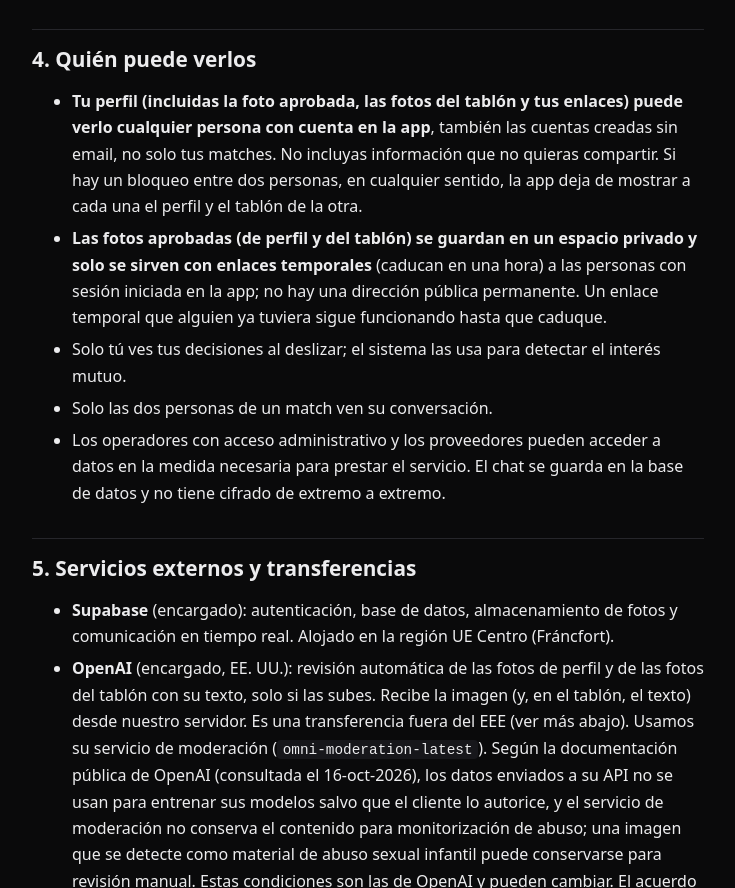
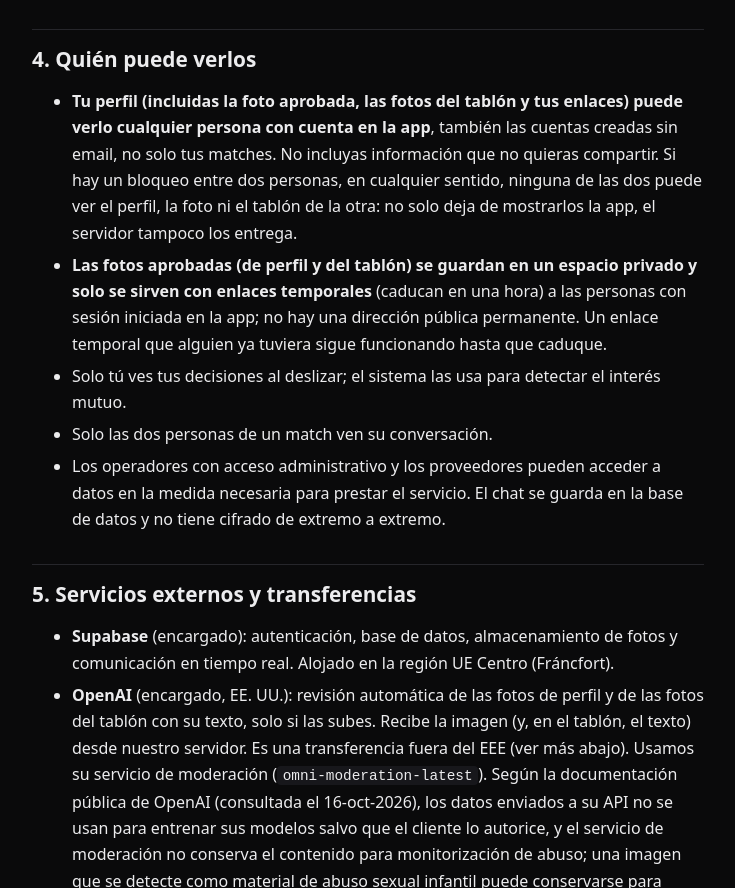
Before and after one commit to thejowe/cofounder-web, a plain HTML site: page privacidad/index.html in a window 1280 px wide. Shown: the part 2769-3657 px from the top of the page, without its empty margins (272-1007 px from the left). Drawn offline with Linux system fonts and the light colour scheme.

Commit message:
privacidad: un bloqueo impide ver el perfil, la foto y el tablón también en servidor
Co-Authored-By: Claude Opus 5.5 <noreply@anthropic.com>

```diff
--- a/privacidad/index.html
+++ b/privacidad/index.html
@@ -43,7 +43,7 @@
 </ul>
 <h2>4. Quién puede verlos</h2>
 <ul>
-<li><strong>Tu perfil (incluidas la foto aprobada, las fotos del tablón y tus enlaces) puede verlo cualquier persona con cuenta en la app</strong>, también las cuentas creadas sin email, no solo tus matches. No incluyas información que no quieras compartir. Si hay un bloqueo entre dos personas, en cualquier sentido, la app deja de mostrar a cada una el perfil y el tablón de la otra.</li>
+<li><strong>Tu perfil (incluidas la foto aprobada, las fotos del tablón y tus enlaces) puede verlo cualquier persona con cuenta en la app</strong>, también las cuentas creadas sin email, no solo tus matches. No incluyas información que no quieras compartir. Si hay un bloqueo entre dos personas, en cualquier sentido, ninguna de las dos puede ver el perfil, la foto ni el tablón de la otra: no solo deja de mostrarlos la app, el servidor tampoco los entrega.</li>
 <li><strong>Las fotos aprobadas (de perfil y del tablón) se guardan en un espacio privado y solo se sirven con enlaces temporales</strong> (caducan en una hora) a las personas con sesión iniciada en la app; no hay una dirección pública permanente. Un enlace temporal que alguien ya tuviera sigue funcionando hasta que caduque.</li>
 <li>Solo tú ves tus decisiones al deslizar; el sistema las usa para detectar el interés mutuo.</li>
 <li>Solo las dos personas de un match ven su conversación.</li>
```
